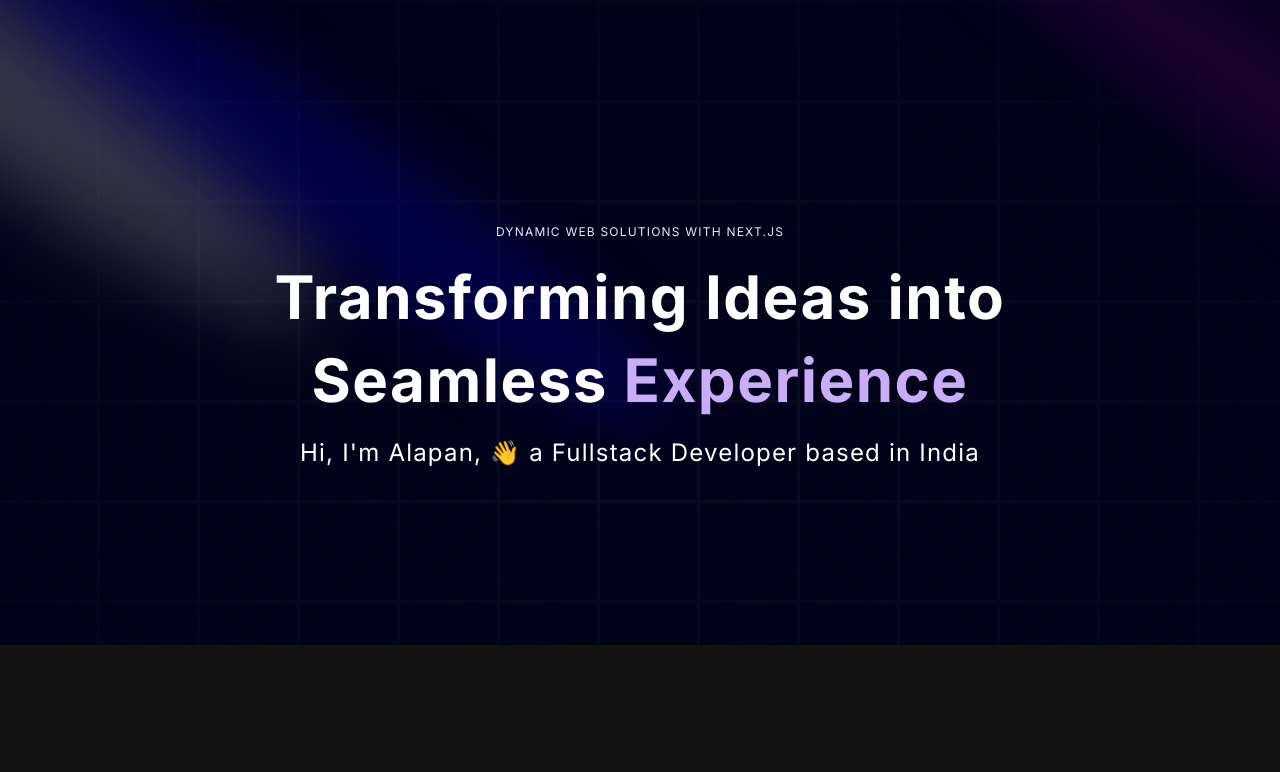
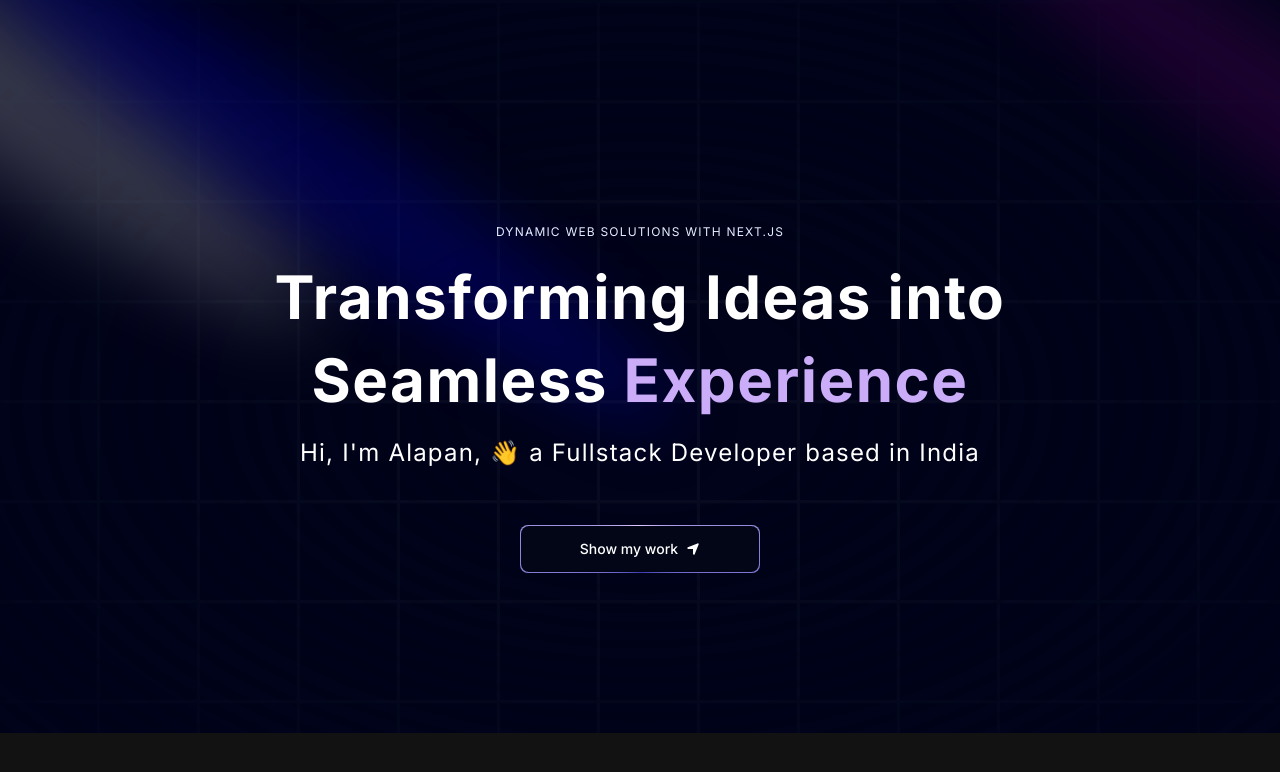
Before and after one commit to Developer-RONNIE/portfolio, a Next.js app: page / in a window 1280 px wide. Shown: the top 772 px of the page. Built offline with nearby package versions, Linux system fonts and the light colour scheme.

Commit message:
Button Added in Hero Section

```diff
--- a/components/Hero.tsx
+++ b/components/Hero.tsx
@@ -1,6 +1,8 @@
 import React from 'react'
 import { Spotlight } from './ui/Spotlight'
 import { TextGenerateEffect } from './ui/text-generate-effect'
+import MagicButton from './ui/MagicButton'
+import { FaLocationArrow } from 'react-icons/fa6'
 
 const Hero = () => {
   return (
@@ -28,6 +30,14 @@ const Hero = () => {
 
           <p className='text-center md:tracking-wider mb-4 text-sm md:text-lg lg:text-2xl'> Hi, I&apos;m Alapan, 👋 a Fullstack Developer based in India </p>
 
+          <a href="#about">
+            <MagicButton
+              title="Show my work"
+              icon= {<FaLocationArrow />}
+              position = "right"
+              />
+          </a>
+
         </div>
       </div>
 
--- /dev/null
+++ b/components/ui/MagicButton.tsx
@@ -0,0 +1,31 @@
+import { title } from 'process';
+import React from 'react'
+
+interface MagicButtonProps {
+    title: string;
+    icon: React.ReactNode;
+    position: string;
+    handleClick?: () => void;
+    otherClasses?: string;
+}
+
+const MagicButton = ({
+    title,
+    icon,
+    position,
+    handleClick,
+    otherClasses
+}:MagicButtonProps) => {
+  return (
+    <button className="relative inline-flex h-12 w-full overflow-hidden rounded-[8px] p-[1px] focus:outline-none md:w-60 md:mt-10">
+        <span className="absolute inset-[-1000%] animate-[spin_2s_linear_infinite] bg-[conic-gradient(from_90deg_at_50%_50%,#E2CBFF_0%,#393BB2_50%,#E2CBFF_100%)]" />
+        <span className={`inline-flex h-full w-full cursor-pointer items-center justify-center rounded-[8px] bg-slate-950 px-7  text-sm font-medium text-white backdrop-blur-3xl gap-2 ${otherClasses}`}>
+            {position === 'left' && icon}
+            {title}
+            {position === 'right' && icon}
+        </span>
+    </button>
+  )
+}
+
+export default MagicButton
--- a/package.json
+++ b/package.json
@@ -16,6 +16,7 @@
     "next-themes": "^0.3.0",
     "react": "^18",
     "react-dom": "^18",
+    "react-icons": "^5.2.1",
     "tailwind-merge": "^2.4.0",
     "tailwindcss-animate": "^1.0.7"
   },
```
Also changed, not shown: 1 other file (tests, documents, lock files or other folders).
